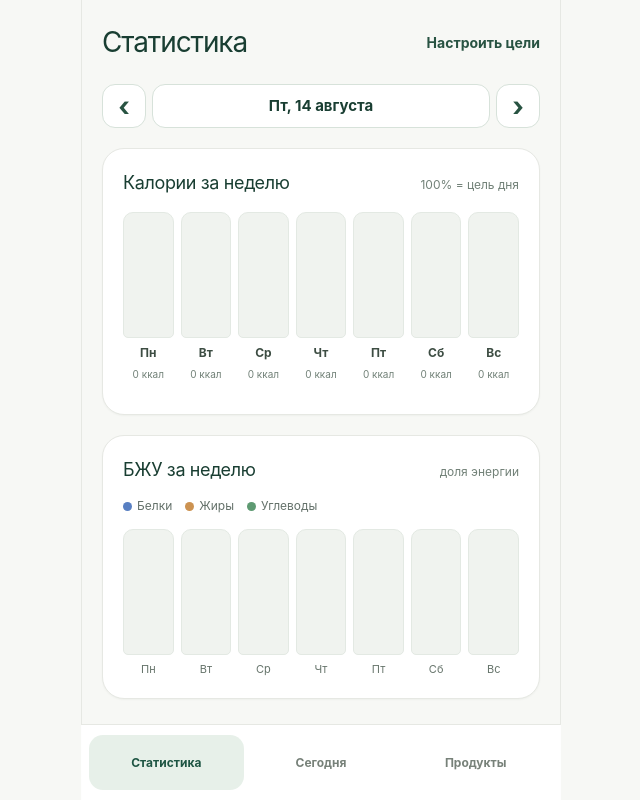
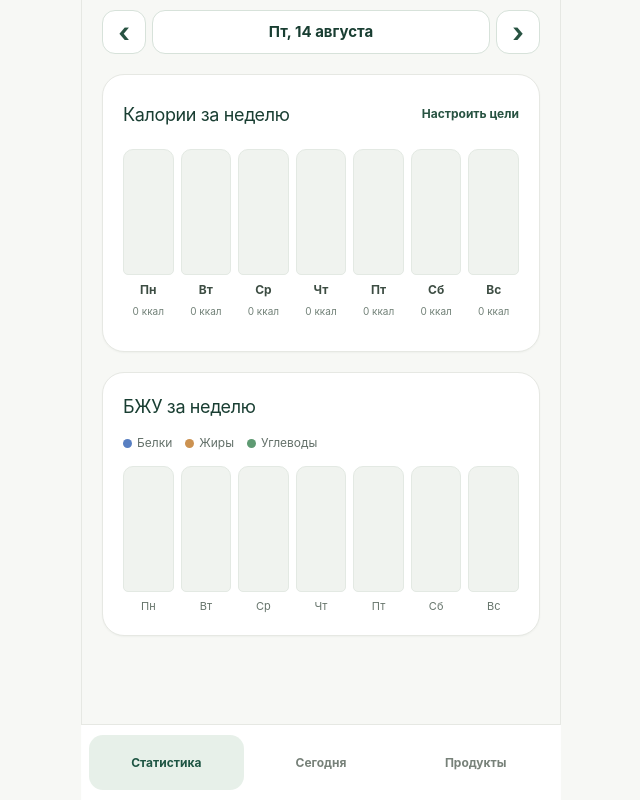
Before and after one commit to lafisteri/CaloriesTracker, a React (Vite) app: page /dashboard in a window 1280 px wide. Shown: the whole page, without its empty margins (319-959 px from the left). Built offline with nearby package versions, Linux system fonts and the light colour scheme.

Commit message:
Compact primary tab headers and spacing

```diff
--- a/src/app/styles.css
+++ b/src/app/styles.css
@@ -46,7 +46,7 @@ a {
 
 .app-content {
   min-height: calc(100dvh - 76px - env(safe-area-inset-top) - env(safe-area-inset-bottom));
-  padding: 20px 20px 96px;
+  padding: 10px 20px 96px;
 }
 
 .app-content--flow {
@@ -92,27 +92,12 @@ a {
   background: #e7f0e9;
 }
 
-.dashboard-page__header {
-  display: flex;
-  gap: 16px;
-  align-items: center;
-  justify-content: space-between;
-}
-
-.dashboard-page__header h1 {
-  margin: 0;
-  color: #193e32;
-  font-size: 28px;
-  line-height: 1.1;
-  letter-spacing: -0.04em;
-}
-
-.dashboard-page__goals-link {
+.dashboard-card__goals-link {
   display: inline-flex;
-  min-height: 44px;
+  min-height: 38px;
   align-items: center;
   color: #285342;
-  font-size: 14px;
+  font-size: 12px;
   font-weight: 720;
   text-align: right;
   text-decoration: none;
@@ -852,7 +837,6 @@ a {
   padding: 13px 0;
   color: inherit;
   background: #fff;
-  border-top: 1px solid #edf0ec;
   text-decoration: none;
   position: relative;
   z-index: 1;
@@ -865,7 +849,6 @@ a {
 
 .diary-entry-list li:first-child .diary-entry-list__item {
   padding-top: 0;
-  border-top: 0;
 }
 
 .diary-entry-list__name {
@@ -1404,11 +1387,6 @@ a {
 }
 
 @media (max-width: 390px) {
-  .dashboard-page__header {
-    align-items: flex-start;
-    flex-wrap: wrap;
-  }
-
   .page-heading,
   .section-heading,
   .diary-selection-sections__heading {
@@ -1555,9 +1533,8 @@ a {
   justify-content: space-between;
 }
 
-.dashboard-card__heading span {
-  color: #718077;
-  font-size: 12px;
+.weekly-calories .dashboard-card__heading {
+  align-items: center;
 }
 
 .dashboard-macro__fill--protein {
--- a/src/features/dashboard/dashboard-cards.tsx
+++ b/src/features/dashboard/dashboard-cards.tsx
@@ -1,3 +1,5 @@
+import { Link } from 'react-router-dom'
+
 import type { WeekStats } from '@/application/statistics/statistics-service'
 
 import {
@@ -18,12 +20,17 @@ const macroMetrics: Array<{ key: MacroKey; label: string; className: string }> =
   { key: 'carbs', label: 'Углеводы', className: 'dashboard-macro__fill--carbs' },
 ]
 
-export function WeeklyCaloriesCard({ stats }: { stats: WeekStats }) {
+interface WeeklyCaloriesCardProps {
+  stats: WeekStats
+  date: string
+}
+
+export function WeeklyCaloriesCard({ stats, date }: WeeklyCaloriesCardProps) {
   return (
     <section className="dashboard-card weekly-calories" aria-labelledby="weekly-calories-title">
       <div className="dashboard-card__heading">
         <h2 id="weekly-calories-title">Калории за неделю</h2>
-        <span>100% = цель дня</span>
+        <Link className="dashboard-card__goals-link" to="/goals" state={{ effectiveFrom: date }}>Настроить цели</Link>
       </div>
       <div className="weekly-calories__chart" role="list" aria-label="Калории по дням недели">
         {stats.days.map((day, index) => {
@@ -55,7 +62,6 @@ export function WeeklyMacroCard({ stats }: { stats: WeekStats }) {
     <section className="dashboard-card weekly-macros" aria-labelledby="weekly-macros-title">
       <div className="dashboard-card__heading">
         <h2 id="weekly-macros-title">БЖУ за неделю</h2>
-        <span>доля энергии</span>
       </div>
       <div className="macro-legend" aria-label="Обозначения графика">
         {macroMetrics.map((metric) => <span key={metric.key}><i className={metric.className} />{metric.label}</span>)}
--- a/src/features/dashboard/today-page.tsx
+++ b/src/features/dashboard/today-page.tsx
@@ -1,6 +1,4 @@
 import { useCallback, useEffect, useRef, useState } from 'react'
-import { Link } from 'react-router-dom'
-
 import type { WeekStats } from '@/application/statistics/statistics-service'
 import { applicationServices } from '@/app/providers/application-services'
 import { DiaryDateNavigation } from '@/features/diary/diary-date-navigation'
@@ -44,11 +42,7 @@ export function TodayPage() {
   }, [date, loadDashboard])
 
   return (
-    <section className="dashboard-page" aria-labelledby="dashboard-title">
-      <header className="dashboard-page__header">
-        <h1 id="dashboard-title">Статистика</h1>
-        <Link className="dashboard-page__goals-link" to="/goals" state={{ effectiveFrom: date }}>Настроить цели</Link>
-      </header>
+    <section className="dashboard-page" aria-label="Статистика">
       <DiaryDateNavigation
         date={date}
         onChange={setDate}
@@ -64,7 +58,7 @@ export function TodayPage() {
       )}
       {weekStats === undefined || isLoading || error !== undefined ? null : (
         <>
-          <WeeklyCaloriesCard stats={weekStats} />
+          <WeeklyCaloriesCard stats={weekStats} date={date} />
           <WeeklyMacroCard stats={weekStats} />
         </>
       )}
```
